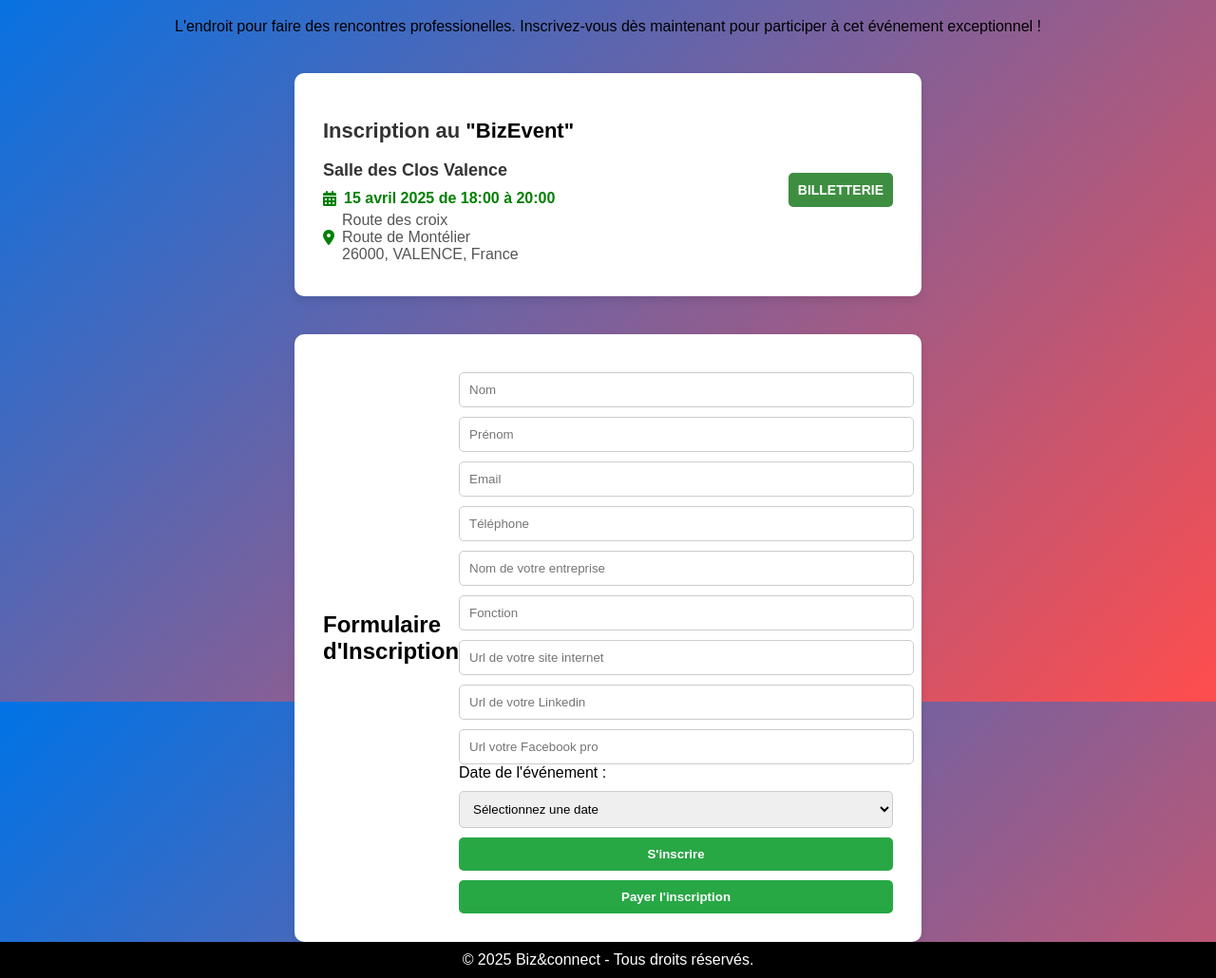
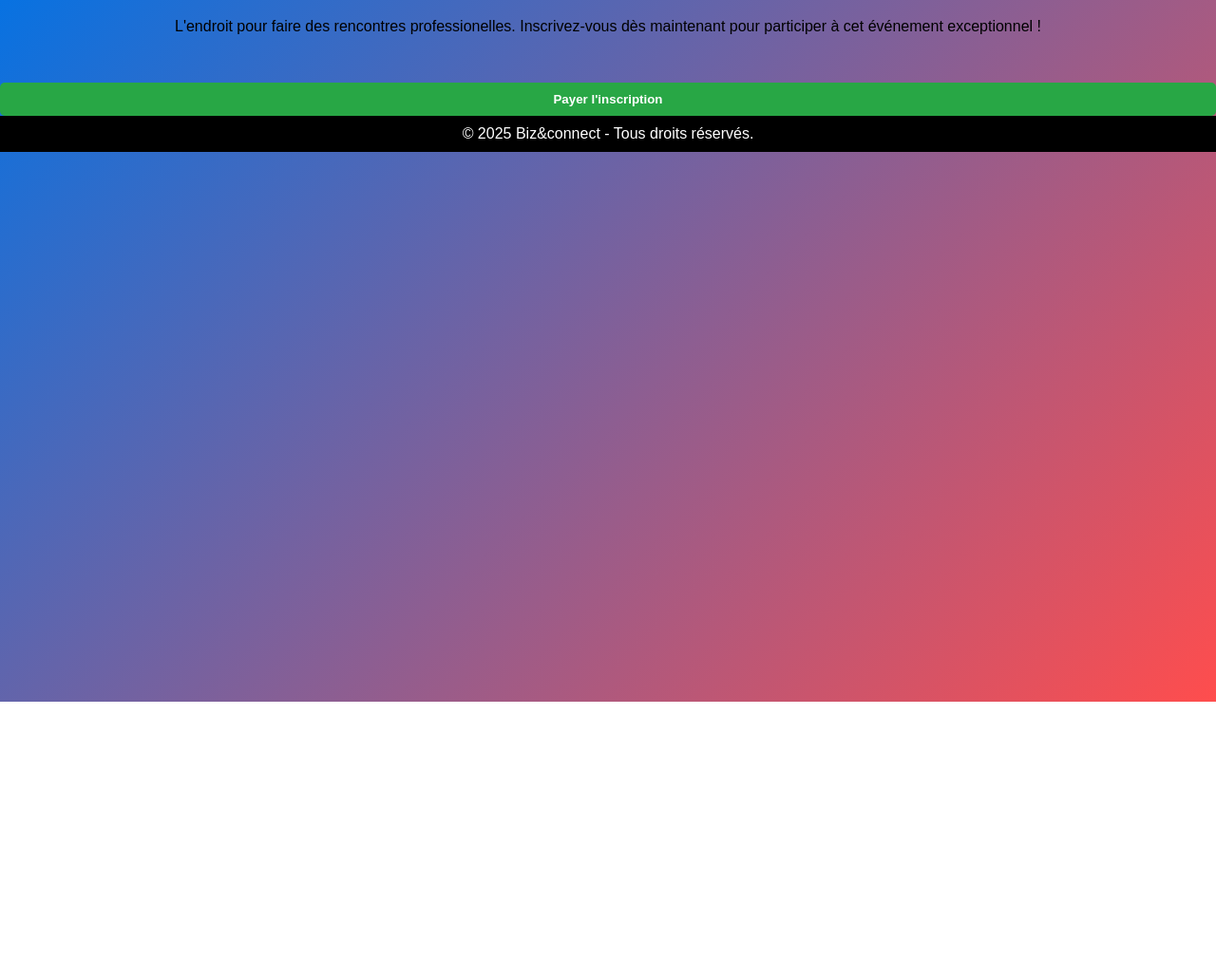
Before and after one commit to matpeu/matpeu.github.io, a website: page index.html in a window 1280 px wide. Shown: the part 61-1091 px from the top of the page at 95% size. After the commit the page ends 800 px from the top, so only its background shows below. Drawn offline with Linux system fonts and the light colour scheme; a script that the page names is missing.

Commit message:
Update index.html

```diff
--- a/index.html
+++ b/index.html
@@ -14,49 +14,8 @@
         <h1>Biz&connect</h1>
         <p> L'endroit pour faire des rencontres professionelles. Inscrivez-vous dès maintenant pour participer à cet événement exceptionnel !</p>
     </header>
+    <button id="payer">Payer l'inscription</button>
 
-    <section class="event-info">
-        <div class="container">
-            <div class="text-content">
-                <h1>Inscription au <span>"BizEvent"</span></h1>
-                <h2>Salle des Clos Valence</h2>
-                <p><i class="fas fa-calendar-alt"></i> <span class="date">15 avril 2025 de 18:00 à 20:00</span></p>
-                <p><i class="fas fa-map-marker-alt"></i> Route des croix<br>
-                Route de Montélier<br>
-                26000, VALENCE, France</p>
-            </div>
-            <div class="button-container">
-                <button class="btn-ticket">BILLETTERIE</button>
-            </div>
-        </div>
-    </section>
-
-    <section class="form-section">
-        <div class="container">
-            <h2>Formulaire d'Inscription</h2>
-            <form id="inscriptionForm">
-                <input type="text" id="nom" placeholder="Nom" required>
-                <input type="text" id="prenom" placeholder="Prénom" required>
-                <input type="email" id="email" placeholder="Email" required>
-                <input type="tel" id="telephone" placeholder="Téléphone" required>
-                <input type="text" id="entreprise" placeholder="Nom de votre entreprise" required>
-                <input type="text" id="fonction" placeholder="Fonction" required>
-                <input type="text" id="internet" placeholder="Url de votre site internet">
-                <input type="text" id="linkedin" placeholder="Url de votre Linkedin">
-                <input type="text" id="facebook" placeholder="Url votre Facebook pro">
-                <label for="date">Date de l'événement :</label>
-                <select id="date" required>
-                    <option value="">Sélectionnez une date</option>
-                    <option value="2025-04-10">10 avril 2025</option>
-                    <option value="2025-05-15">15 mai 2025</option>
-                    <option value="2025-06-20">20 juin 2025</option>
-                </select>
-                <button type="submit">S'inscrire</button>
-                <button id="payer">Payer l'inscription</button>
-            </form>
-            <p id="message" style="color:green; display:none;">Inscription réussie !</p>
-        </div>
-    </section>
 </body>
     <footer>
         <p>&copy; 2025 Biz&connect - Tous droits réservés.</p>
```
